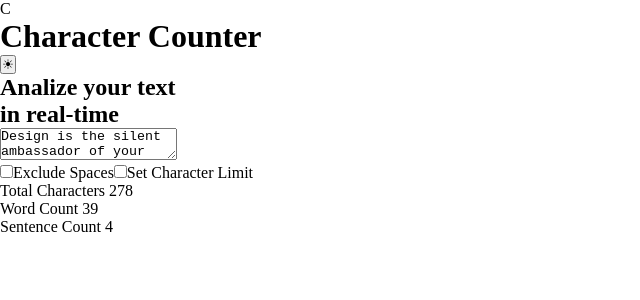
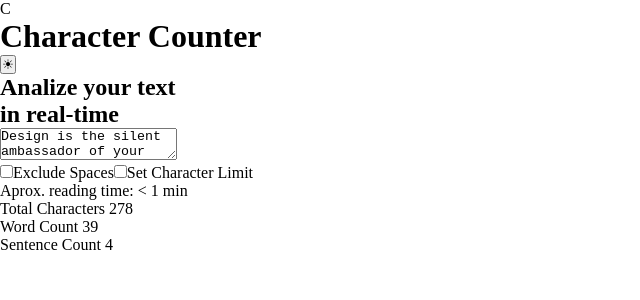
Before and after one commit to florbacigaluppi-sudo/proyecto.final.utn, a React (Vite) app: page / in a window 1280 px wide. Shown: the top 300 px of the page, without its empty margins (0-640 px from the left). Built offline with nearby package versions, Linux system fonts and the light colour scheme.

Commit message:
add: reading time

```diff
--- a/src/App.jsx
+++ b/src/App.jsx
@@ -6,11 +6,8 @@ import { useState } from "react"
 
 const App = () => {
     const  [text, setText]= useState ("Design is the silent ambassador of your brand. Simplicity is key to effective communication, creating clarity in every interaction. A great design transforms complex ideas into elegant solutions, making them easy to understand. It blends aesthetics and functionality seamlessly.")
-
     const [excludeSpaces, setExcludeSpaces] = useState(false)
-
     const [limitCharacter, setLimitCharacter] = useState (false)
-
     const [limitCharacterValue, setLimitCharacterValue] = useState(300)
 
 const characters = excludeSpaces? text.replace(/\s/g,"").length : text.length
@@ -32,8 +29,10 @@ const handleLimitCharacterInput = () => {
     setText(newText)}
 
 const words = text.trim ()=== ""? 0 : text.trim().split(/\s+/).length
+
 const sentences = text.trim ()=== ""? 0 : text.split(/[.!?]+/).filter(sentence => sentence.trim() !== "").length
 
+const readingTime = Math.ceil(words / 200)
 
 
 return (
@@ -63,10 +62,13 @@ return (
         type="number"
         value={limitCharacterValue}
         onChange={(e)=> setLimitCharacterValue (e.target.value)}></input>}
+        <div>
+            <p>Aprox. reading time: &lt; {readingTime} min</p>
         </div>
-        <p>Total Characters {characters}</p>
-        <p>Word Count {words}</p>
-        <p>Sentence Count {sentences}</p>
+    </div>
+    <p>Total Characters {characters}</p>
+    <p>Word Count {words}</p>
+    <p>Sentence Count {sentences}</p>
 
 
 </main>
```
